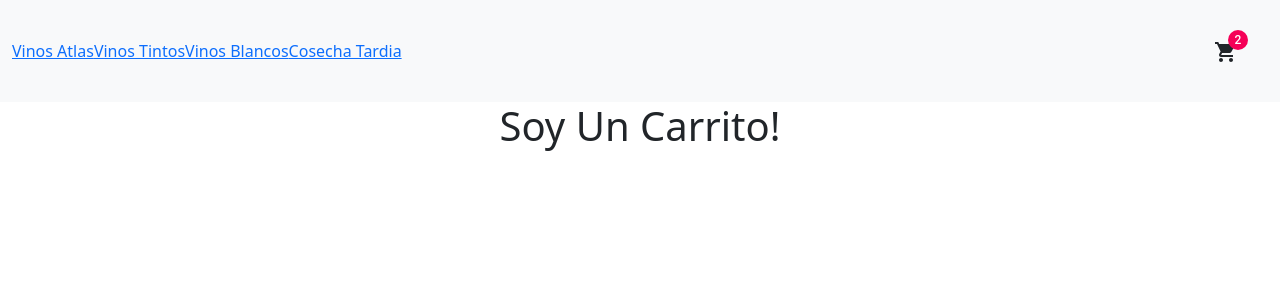
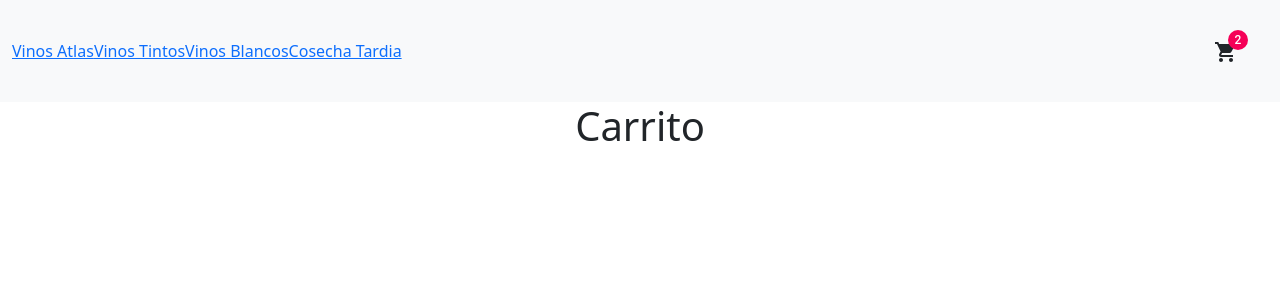
Before and after one commit to juantaka90/ecomm-vino, a React (Create React App) app: page /Cart in a window 1280 px wide. Shown: the top 300 px of the page. Built offline with nearby package versions, Linux system fonts and the light colour scheme.

Commit message:
implementacion cart

```diff
--- a/src/App.js
+++ b/src/App.js
@@ -6,6 +6,8 @@ import { ItemDetailContainer } from './components/ItemDetailContainer';
 import {BrowserRouter, Routes, Route} from "react-router-dom";
 // import { ItemList } from './components/ItemList';
 import { Cart } from './components/Cart';
+import  CartContextProvider  from './components/CartContext';
+
 
 
 
@@ -14,6 +16,7 @@ function App() {
 
   return (
     <div className="App">
+    <CartContextProvider>
     <BrowserRouter>
     <Navbar />
     <Routes>
@@ -24,9 +27,9 @@ function App() {
     </Routes>
     {/* <ItemList /> */}
     {/* <ItemCount /> */}
-
     {/* <ItemDetailContainer /> */}
     </BrowserRouter>
+    </CartContextProvider>
     </div>
   );
 }
--- a/src/components/Cart.js
+++ b/src/components/Cart.js
@@ -1,7 +1,25 @@
+import { useContext } from "react";
+import { CartContext } from "./CartContext";
+
 export function Cart () {
+    const thing = useContext(CartContext);
+
     return (
         <div>
-        <h1>Soy Un Carrito!</h1>
-        </div>
-    )
-}
+        <h1>Carrito</h1>
+        {
+            thing.productos.map(item =>
+                <div className=" row-cols-3 row-cols-md-3 ">
+                <div className="card h-15">
+                <div className="card-body">
+                <p>{item.name}</p>
+                <img src={item.URL} className="card-img-top" alt={URL.item}></img>
+                <p>Precio : {item.cost}</p>
+                <p>Cantidad : {item.stock}</p>
+                </div>
+                </div>
+                </div>
+                )}
+    </div>
+    );
+            }
--- /dev/null
+++ b/src/components/CartContext.js
@@ -0,0 +1,25 @@
+import { createContext, useState } from "react";
+
+export const CartContext = createContext();
+
+const CartContextProvider = ({children}) => {
+    const [productos, setProductos] = useState([]);
+
+        const addToCart = (item, cant) => {
+            setProductos([
+                ...productos,
+                {
+                id: item.id,
+                name: item.name,
+                URL: item.URL,
+                price: item.cost,
+                stock: cant,
+            }]);
+        }
+
+    return (
+        <CartContext.Provider value={{productos, addToCart}}> {children} </CartContext.Provider>
+    )
+}
+
+export default CartContextProvider;
--- a/src/components/CartWidget.js
+++ b/src/components/CartWidget.js
@@ -1,8 +1,8 @@
-import React from "react";
 import Badge from "@material-ui/core/Badge";
 import ShoppingCartIcon from "@material-ui/icons/ShoppingCart";
 
 export default function App() {
+
 return (
     <div style={{ display: "block", padding: 30 }}>
     <div>
--- a/src/components/ItemDetail.js
+++ b/src/components/ItemDetail.js
@@ -1,12 +1,16 @@
 import { Link } from 'react-router-dom';
-import { useState } from 'react';
+import { useContext, useState } from 'react';
 import ItemCount from './ItemCount';
+import { CartContext } from './CartContext';
 
 export function ItemDetail ({name, stock, cost, URL, describe}){
     const [itemCount, setitemCount] = useState(0);
+    const thing = useContext(CartContext);
+
     const onAdd = (cant) => {
         alert("Seleccionaste " + cant + "items");
         setitemCount(cant);
+        thing.addToCart(ItemDetail, cant)
     }
 
     return (
@@ -26,7 +30,7 @@ export function ItemDetail ({name, stock, cost, URL, describe}){
     {
         itemCount === 0
         ? <ItemCount onAdd={onAdd} />
-        : <Link to='/Cart'><button type="button" class="btn btn-success"> Chequeo </button> </Link>
+        : <Link to='/Cart'><button type="button" className="btn btn-success"> Chequeo </button> </Link>
     }
 </div>
 </div>
--- a/src/components/ItemDetailContainer.js
+++ b/src/components/ItemDetailContainer.js
@@ -1,7 +1,6 @@
 import { ItemDetail } from "./ItemDetail";
 import { CustomFetch } from "./customFetch";
 import { useEffect, useState } from "react";
-import ItemCount from './ItemCount'
 import { useParams } from "react-router-dom";
 const { productos } = require('./productos');
 
```
